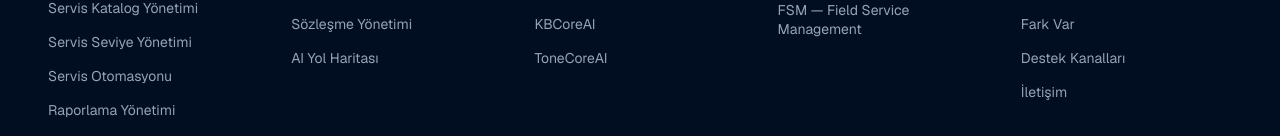
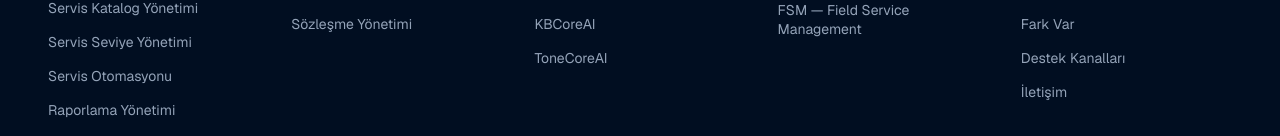
Before and after one commit to gorgonline/servicecore, a Next.js app in the folder website/: page / in a window 1280 px wide. Shown: the part 9736-9872 px from the top of the page. Built offline with nearby package versions, Linux system fonts and the light colour scheme.

Commit message:
v1.15.4: 'AI Yol Haritasi' linki footer ve navbar'dan kaldirildi
- Footer MODULLER kolonunda son satir silindi
- Navbar modules dropdown'unun son satiri silindi
- moduller.json'da kayit korundu (anasayfa modul grid'i, /moduller sayfasi etkilenmez)

```diff
--- a/website/src/components/layout/Footer.tsx
+++ b/website/src/components/layout/Footer.tsx
@@ -98,7 +98,6 @@
         { text: "Entegrasyon Modülü", href: "/entegrasyon-yonetimi" },
         { text: "Low Code Geliştirme Modülü", href: "/low-code-gelistirme" },
         { text: "Sözleşme Yönetimi", href: "/sozlesme-yonetimi" },
-        { text: "AI Yol Haritası", href: "/ai-yol-haritasi" },
       ],
     },
     {
--- a/website/src/components/layout/Navbar.tsx
+++ b/website/src/components/layout/Navbar.tsx
@@ -97,7 +97,6 @@
   { name: "Entegrasyon Modülü", icon: LinkIcon, desc: "API aracılığıyla veri alışverişi yapın.", href: "/entegrasyon-yonetimi" },
   { name: "Low Code Geliştirme Modülü", icon: Code, desc: "Özel formlar ve süreç tasarımları oluşturun.", href: "/low-code-gelistirme" },
   { name: "Sözleşme Yönetimi", icon: FileSignature, desc: "SLA'leri ve sözleşmeleri yönetin.", href: "/sozlesme-yonetimi" },
-  { name: "AI Yol Haritası", icon: Sparkles, desc: "Yapay zeka destekli otomasyon ve asistanlar.", href: "/ai-yol-haritasi" },
 ];
 
 const solutionsSubmenu = [
```
